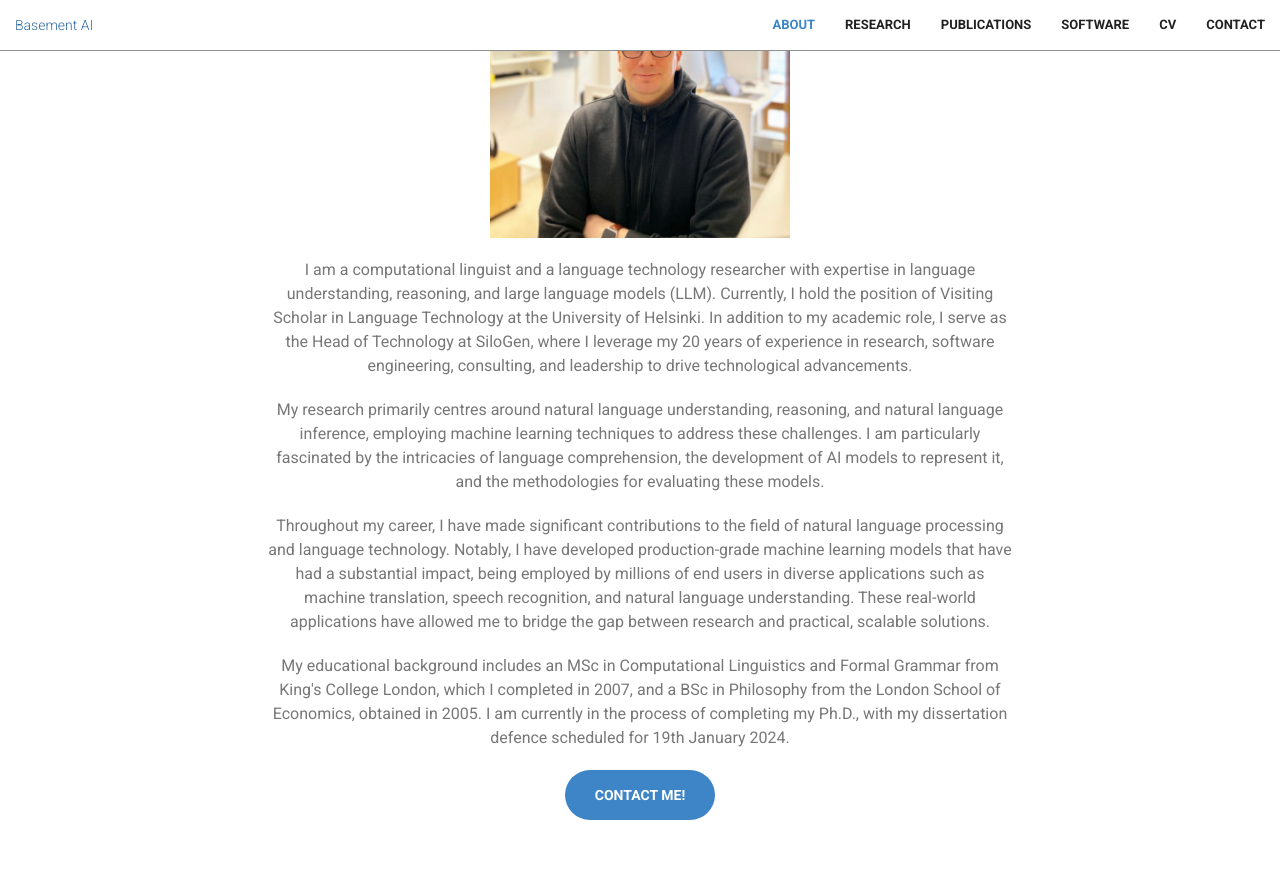
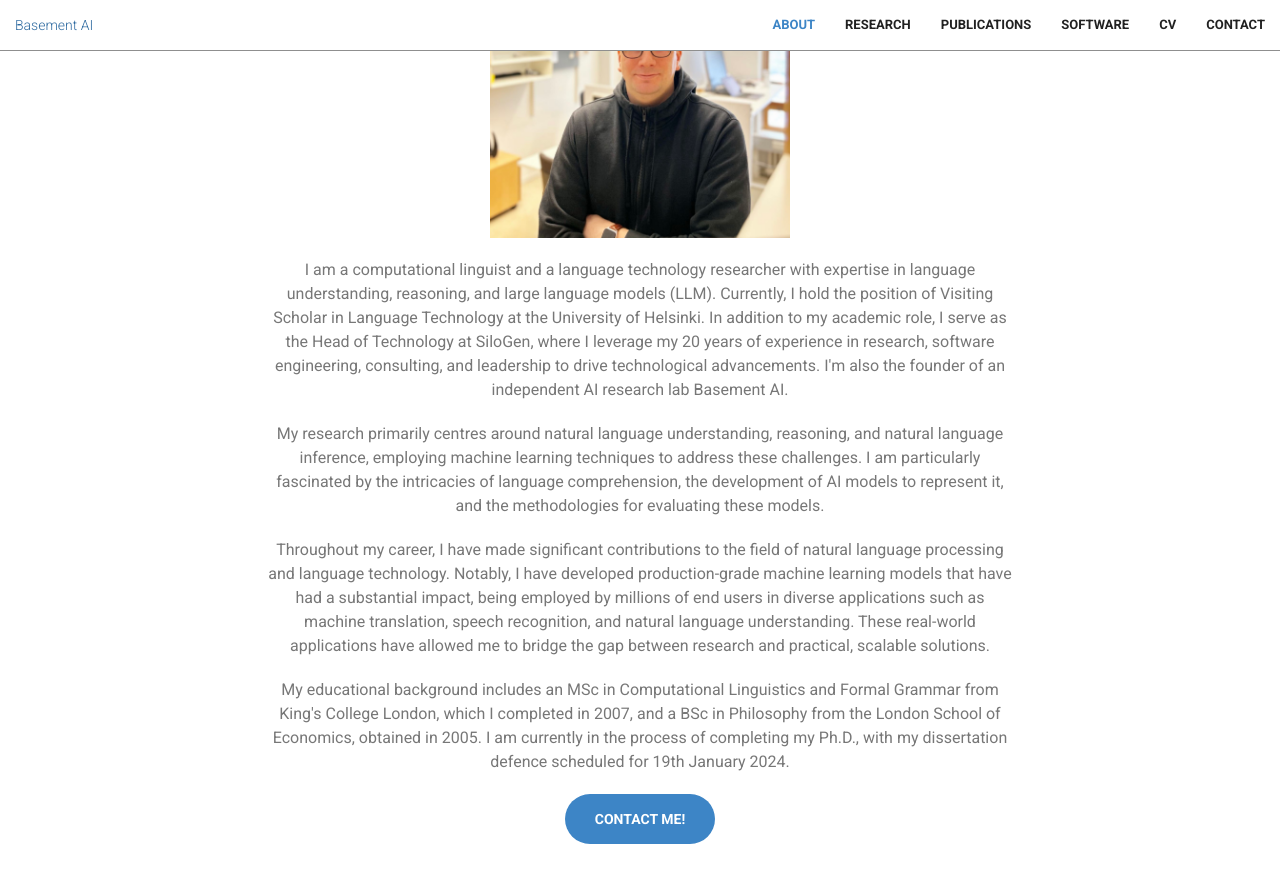
Before and after one commit to Basement-AI/aarne, a Jekyll site: the page built from index.html, in a window 1280 px wide and 900 px high, scrolled down 1138 px. Shown: the top 883 px of the window. Built offline with Jekyll 4.4.1, drawn with Linux system fonts in a browser that asks for light colours.

Commit message:
basement ai

```diff
--- a/_includes/about.html
+++ b/_includes/about.html
@@ -6,7 +6,7 @@
               <hr class="primary">
                 <p><img src="img/aarne.jpg" align="middle" width="300"></p>
                   <p class="text-muted">
-                    I am a computational linguist and a language technology researcher with expertise in language understanding, reasoning, and large language models (LLM). Currently, I hold the position of Visiting Scholar in Language Technology at the University of Helsinki. In addition to my academic role, I serve as the Head of Technology at SiloGen, where I leverage my 20 years of experience in research, software engineering, consulting, and leadership to drive technological advancements.</p>
+                    I am a computational linguist and a language technology researcher with expertise in language understanding, reasoning, and large language models (LLM). Currently, I hold the position of Visiting Scholar in Language Technology at the University of Helsinki. In addition to my academic role, I serve as the Head of Technology at SiloGen, where I leverage my 20 years of experience in research, software engineering, consulting, and leadership to drive technological advancements. I'm also the founder of an independent AI research lab Basement AI.</p>
                     <p class="text-muted">My research primarily centres around natural language understanding, reasoning, and natural language inference, employing machine learning techniques to address these challenges. I am particularly fascinated by the intricacies of language comprehension, the development of AI models to represent it, and the methodologies for evaluating these models.</p>
                     <p class="text-muted">Throughout my career, I have made significant contributions to the field of natural language processing and language technology. Notably, I have developed production-grade machine learning models that have had a substantial impact, being employed by millions of end users in diverse applications such as machine translation, speech recognition, and natural language understanding. These real-world applications have allowed me to bridge the gap between research and practical, scalable solutions.</p>
                     <p class="text-muted">My educational background includes an MSc in Computational Linguistics and Formal Grammar from King's College London, which I completed in 2007, and a BSc in Philosophy from the London School of Economics, obtained in 2005. I am currently in the process of completing my Ph.D., with my dissertation defence scheduled for 19th January 2024.</p>
```
